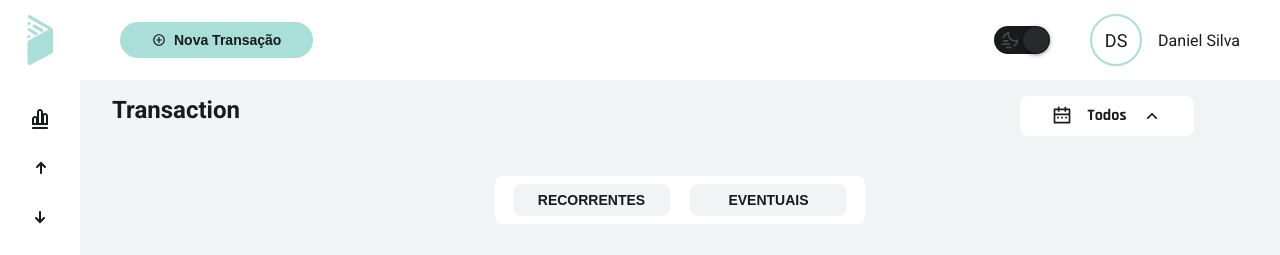
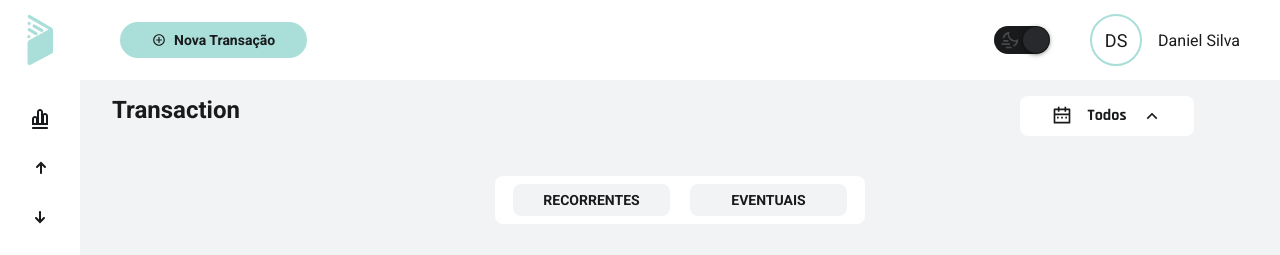
Before and after one commit to dfsilva-dxp/minha-carteira, a React (Create React App) app: page / in a window 1280 px wide. Shown: the top 255 px of the page. Built offline with nearby package versions, Linux system fonts and the light colour scheme.

Commit message:
feat: alterando a font do input par Roboto

```diff
--- a/src/styles/global.ts
+++ b/src/styles/global.ts
@@ -31,7 +31,7 @@ export const GlobalStyles = createGlobalStyle`
   textarea,
   button,
   label {
-    font: 400 1rem/1rem "Roboto Mono", sans-serif;
+    font: 400 1rem/1rem "Roboto", sans-serif;
     outline: 0;
   }
 
```
